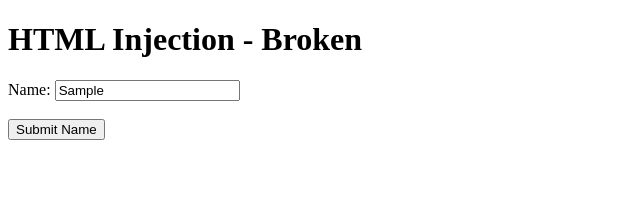
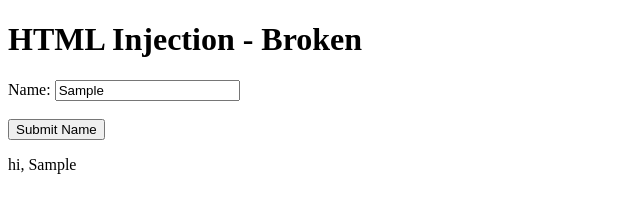
Before and after one commit to jakeEspinosa/web-security-exercise, a website: page html-injection/html-injection.html in a window 1280 px wide. Both pictures are taken after typing "Sample" into the empty fields and a click on the button "Submit Name". Shown: the full height of the page, 0-640 px from the left. Drawn offline with Linux system fonts and the light colour scheme.

Commit message:
Finish broken page.

```diff
--- a/html-injection/html-injection.html
+++ b/html-injection/html-injection.html
@@ -15,5 +15,6 @@
     <br />
     <button type="button" onClick="alertName()">Submit Name</button>
   </form>
+    <p id="name-display"></p>
 </body>
 </html>
--- a/html-injection/html-injection.js
+++ b/html-injection/html-injection.js
@@ -1,4 +1,5 @@
 const alertName = () => {
-  const inputValue = document.getElementById("name").value;
-
+  const inputElValue = document.getElementById("name").value;
+  const nameDisplayEl = document.getElementById("name-display");
+  nameDisplayEl.innerHTML = "hi, " + inputElValue;
 };
```
